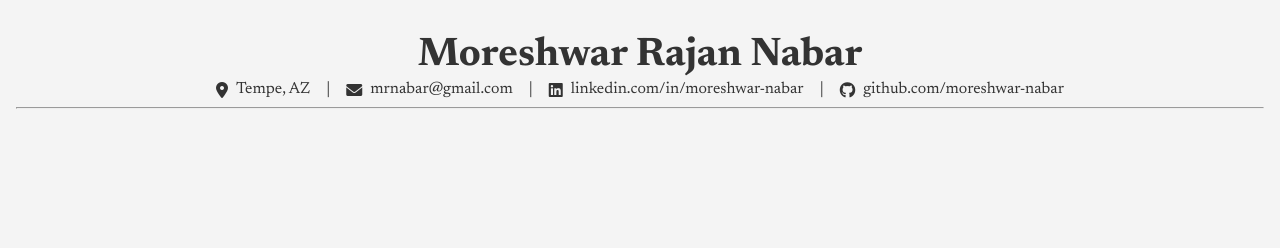
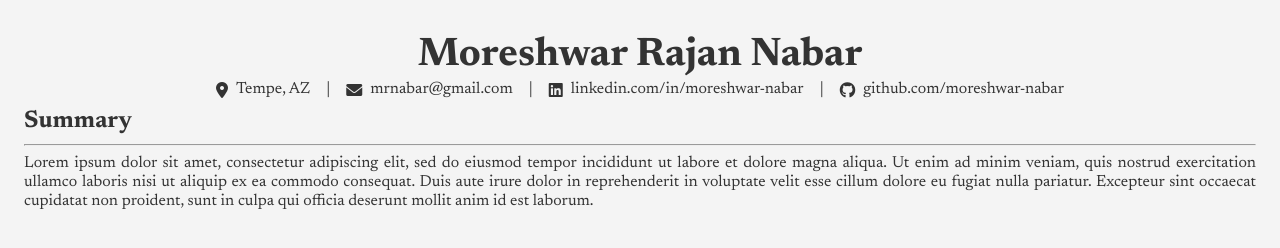
Before and after one commit to moreshwarnabar/single-page-cv, a plain HTML site: page index.html in a window 1280 px wide. Drawn offline with Linux system fonts and the light colour scheme.

Commit message:
added summary section

```diff
--- a/index.css
+++ b/index.css
@@ -13,6 +13,7 @@ body {
 
 header {
   margin-top: 2rem;
+  margin-bottom: 0.5rem;
   display: flex;
   flex-direction: column;
   align-items: center;
@@ -46,7 +47,18 @@ header .info a {
   color: #333;
 }
 
-.divider {
-  margin: 0.5rem 0;
-  padding: 0 1rem;
+.resume-section {
+  display: flex;
+  flex-direction: column;
+  gap: 0.5rem;
 }
+
+.summary {
+  margin-bottom: 1rem;
+  padding: 0 1.5rem;
+  text-align: justify;
+}
+
+.summary h2 {
+  margin: 0;
+}
--- a/index.html
+++ b/index.html
@@ -49,8 +49,18 @@
         </div>
       </div>
     </header>
-    <div class="divider">
+    <section class="resume-section summary">
+      <h2>Summary</h2>
       <hr />
-    </div>
+      <p>
+        Lorem ipsum dolor sit amet, consectetur adipiscing elit, sed do eiusmod
+        tempor incididunt ut labore et dolore magna aliqua. Ut enim ad minim
+        veniam, quis nostrud exercitation ullamco laboris nisi ut aliquip ex ea
+        commodo consequat. Duis aute irure dolor in reprehenderit in voluptate
+        velit esse cillum dolore eu fugiat nulla pariatur. Excepteur sint
+        occaecat cupidatat non proident, sunt in culpa qui officia deserunt
+        mollit anim id est laborum.
+      </p>
+    </section>
   </body>
 </html>
```
